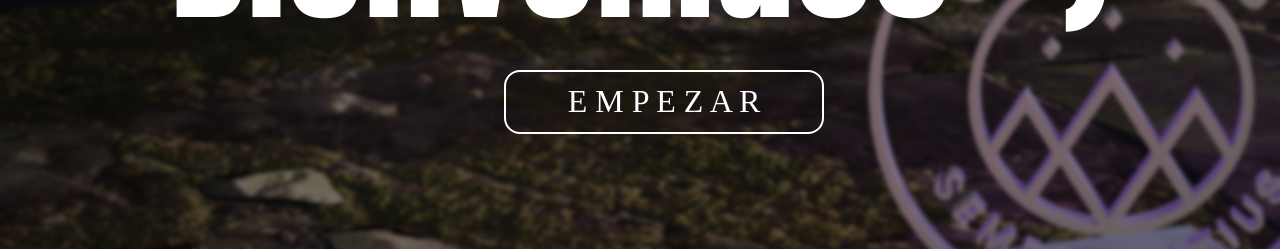
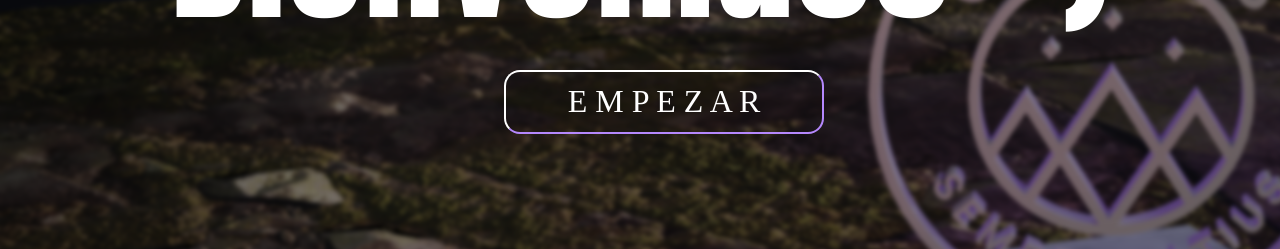
Before and after one commit to Rapidoso/bingo, a plain HTML site: page index.html in a window 1280 px wide. In both pictures the pointer is over the button "E M P E Z A R". Shown: the part 268-517 px from the top of the page. Drawn offline with Linux system fonts and the light colour scheme.

Commit message:
Detalles visuales agregados

```diff
--- a/bingo.css
+++ b/bingo.css
@@ -4,6 +4,10 @@ body{
     background-image: url("https://raw.githubusercontent.com/Rapidoso/bingo/master/visual_elements/fondo.png");
     color: White;
     font-family: "Roboto", "Anton", sans-serif;
+}
+
+button:focus {
+    outline:none;
 }
 
 .hero{
@@ -44,6 +48,15 @@ body{
     border-color: white;
     background-color: transparent;
     color: white;
+    cursor: pointer;
+    transition: border-color 0.6s linear;
+}
+
+.botones button:hover{
+    border-top-color: white;
+    border-left-color: white;
+    border-right-color: rgba(183, 138, 255, 0.993);
+    border-bottom-color: rgba(183, 138, 255, 0.993);
 }
 
 .botones p{
```
